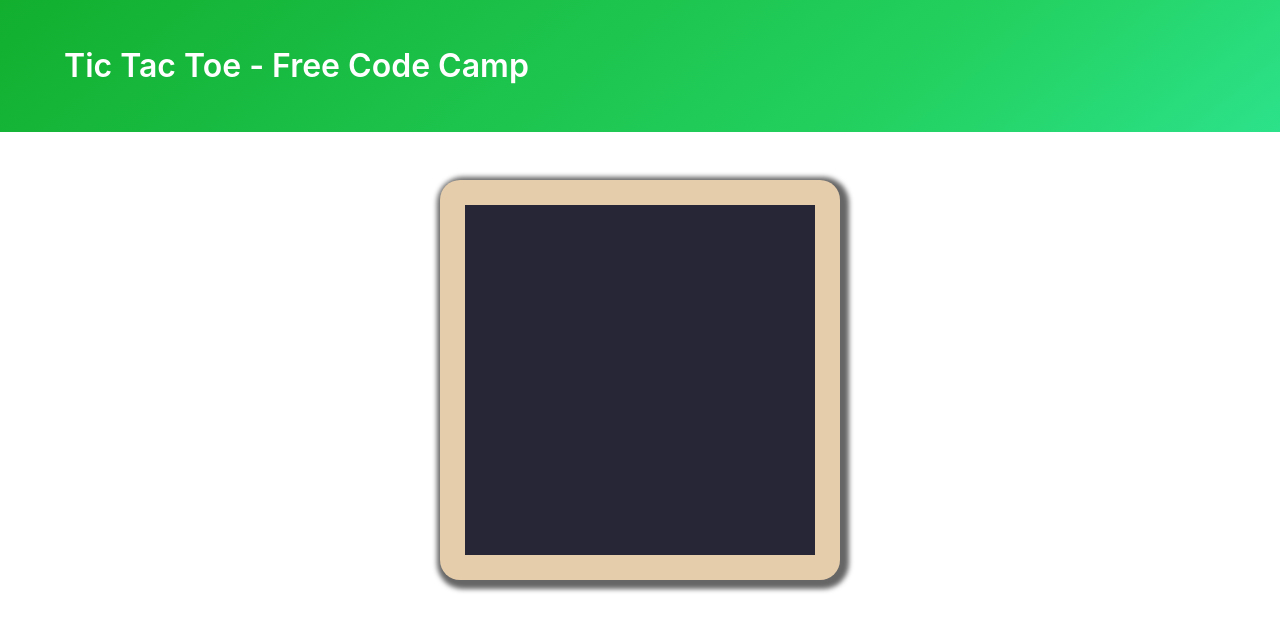
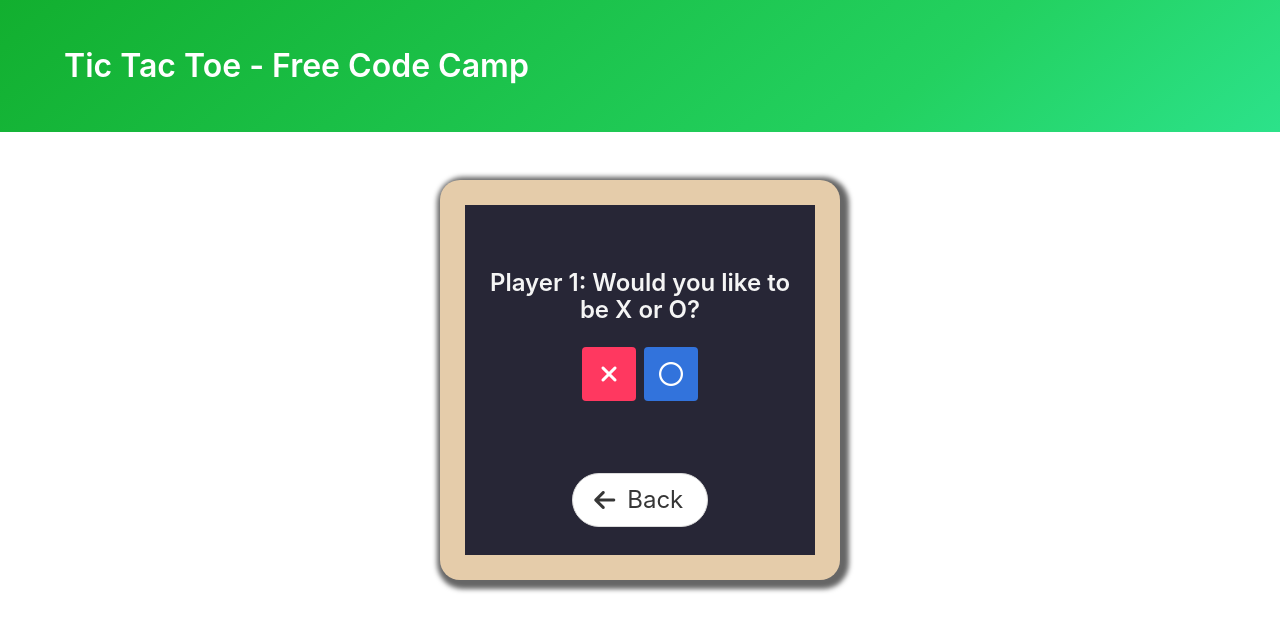
Before and after one commit to charlesfranciscodev/tic-tac-toe, a React (Create React App) app: page / in a window 1280 px wide. Shown: the top 630 px of the page. Built offline with nearby package versions, Linux system fonts and the light colour scheme.

Commit message:
initial PickGameMode and PickMark components

```diff
--- a/public/index.html
+++ b/public/index.html
@@ -26,7 +26,11 @@
     -->
     <title>Tic Tac Toe - Free Code Camp</title>
 
+    <!-- Bulma -->
     <link rel="stylesheet" href="https://cdnjs.cloudflare.com/ajax/libs/bulma/0.7.5/css/bulma.min.css">
+
+    <!-- Font Awesome Kit -->
+    <script src="https://kit.fontawesome.com/3003e90867.js" crossorigin="anonymous"></script>
   </head>
   <body>
     <noscript>You need to enable JavaScript to run this app.</noscript>
--- a/src/App.js
+++ b/src/App.js
@@ -1,7 +1,6 @@
 import React from "react";
-import HeroBanner from "./components/HeroBanner"
-import Game from "./components/Game"
-import "./App.css";
+import HeroBanner from "./components/HeroBanner";
+import Game from "./components/Game";
 
 function App() {
   return (
--- a/src/App.css
+++ b/src/components/Game.css
@@ -4,7 +4,7 @@
   justify-content: center;
 }
 
-#boardOutside {
+#board-outside {
   width: 400px;
   height: 400px;
   background-color: #E5CCAA;
@@ -12,8 +12,16 @@
   box-shadow: 3px 3px 5px 6px #666;
 }
 
-#boardInside {
+#board-inside {
   width: 350px;
   height: 350px;
   background: #272636;
 }
+
+.pick-title {
+  margin: 4rem 1rem 1rem 1rem;
+}
+
+#back-button {
+  margin-top: 4rem;
+}
--- a/src/components/Game.js
+++ b/src/components/Game.js
@@ -1,15 +1,18 @@
 import React, { Component } from "react";
+// import PickGameMode from "./PickGameMode"
+import PickMark from "./PickMark"
+import "./Game.css";
 
 class Game extends Component {
   render() {
     return (
       <div>
         <section className="section">
-          <div className="container">
-            <div className="centered">
-              <div id="boardOutside" className="centered">
-                <div id="boardInside">
-                </div>
+          <div className="container centered">
+            <div id="board-outside" className="centered">
+              <div id="board-inside">
+                {/* <PickGameMode /> */}
+                <PickMark />
               </div>
             </div>
           </div>
--- /dev/null
+++ b/src/components/PickGameMode.js
@@ -0,0 +1,18 @@
+import React, { Component } from "react";
+
+class PickGameMode extends Component {
+  render() {
+    return (
+      <div>
+        <h1 className="title is-4 has-text-centered has-text-light pick-title">How do you want to play?</h1>
+
+        <div className="buttons is-centered">
+          <span className="button is-danger is-rounded">One Player</span>
+          <span className="button is-link is-rounded">Two Players</span>
+        </div>
+      </div>
+    )
+  }
+}
+
+export default PickGameMode;
--- /dev/null
+++ b/src/components/PickMark.js
@@ -0,0 +1,37 @@
+import React, { Component } from "react";
+
+class PickMark extends Component {
+  render() {
+    return (
+      <div>
+        <h1 className="title is-4 has-text-centered has-text-light pick-title">
+          Player 1: Would you like to be X or O?
+        </h1>
+
+        <div className="buttons is-centered">
+          <button className="button is-large is-danger">
+            <span className="icon is-medium">
+              <i class="fas fa-times"></i>
+            </span>
+          </button>
+          <button className="button is-large is-link">
+            <span className="icon is-medium">
+              <i class="far fa-circle"></i>
+            </span>
+          </button>
+        </div>
+
+        <div id="back-button" className="centered">
+          <button className="button is-large is-rounded">
+            <span className="icon is-medium">
+              <i class="fas fa-arrow-left"></i>
+            </span>
+            <span>Back</span>
+          </button>
+        </div>
+      </div>
+    )
+  }
+}
+
+export default PickMark;
```
